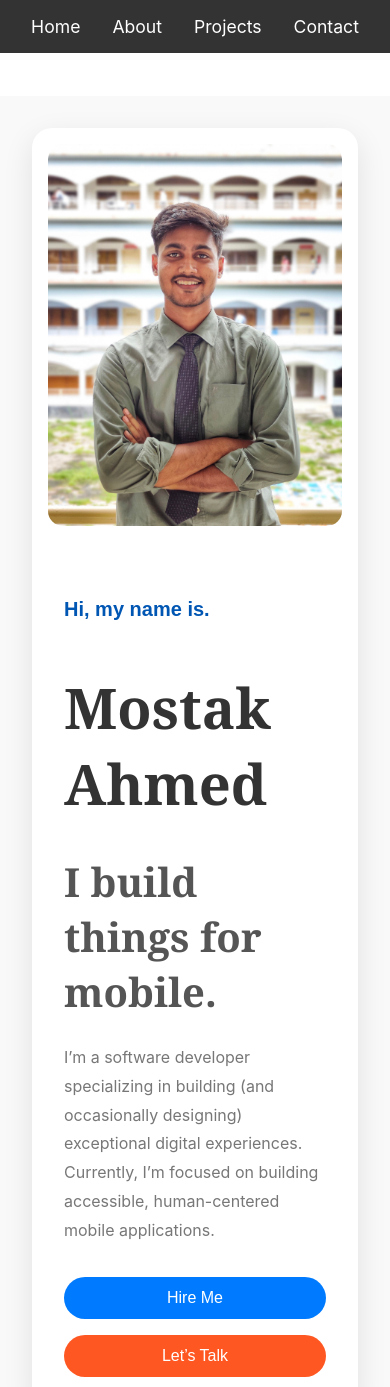
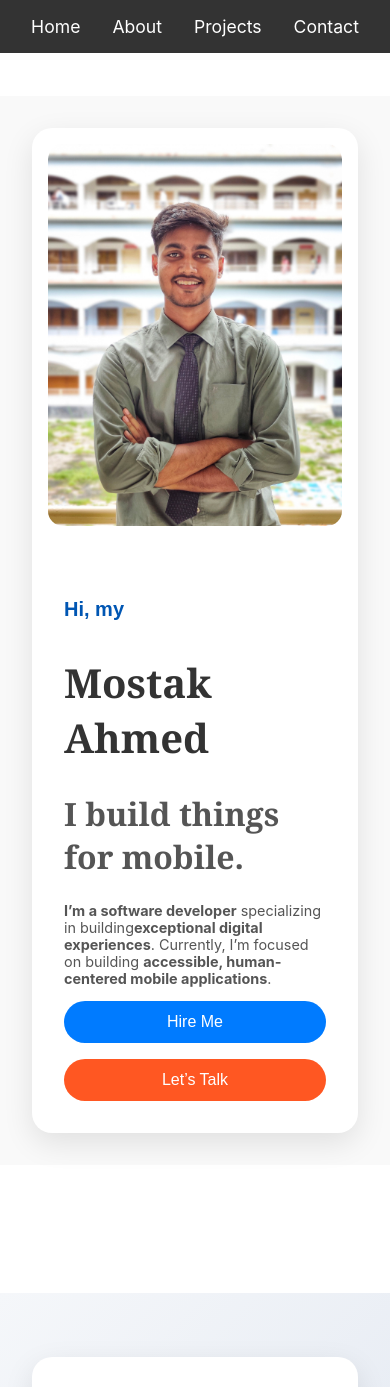
Before and after one commit to MostakAhmedShahad/portfolio-website, a React (Create React App) app: page / in a window 390 px wide. Shown: the top 1387 px of the page. Built offline with nearby package versions, Linux system fonts and the light colour scheme.

Commit message:
home_competed

```diff
--- a/src/components/Home.jsx
+++ b/src/components/Home.jsx
@@ -18,9 +18,9 @@ const Home = () => {
         setTimeout(() => {
           setText('\u00A0'); // Reset to a non-breaking space
           currentIndex = 0;
-        }, 500); // Shorter delay before restarting
+        }, 70); // Shorter delay before restarting
       }
-    }, 50); // Faster typing speed (50ms per letter)
+    }, 100); // Faster typing speed (50ms per letter)
 
     return () => clearInterval(interval);
   }, []);
@@ -47,7 +47,9 @@ const Home = () => {
           <h1>Mostak Ahmed</h1> {/* Name without gradient or shake effect */}
           <h2>I build things for mobile.</h2>
           <p>
-            I’m a software developer specializing in building (and occasionally designing) exceptional digital experiences. Currently, I’m focused on building accessible, human-centered mobile applications.
+            <strong>I’m a software developer</strong> specializing in building
+            <strong>exceptional digital experiences</strong>. Currently, I’m focused on
+            building <strong>accessible, human-centered mobile applications</strong>.
           </p>
 
           <div className="home-buttons">
--- a/src/components/Home.scss
+++ b/src/components/Home.scss
@@ -57,7 +57,9 @@
     margin-bottom: 0.5rem;
     font-family: 'Arial', sans-serif; // Simple font
     font-weight: bold; // Bold text
-    animation: fadeIn 1s ease-in-out;
+    height: 1.5rem; // Fixed height to prevent layout shift
+    overflow: hidden; // Hide overflow text
+    white-space: nowrap; // Prevent text from wrapping
   }
 
   h1 {
@@ -65,7 +67,6 @@
     color: #333; // Solid color for the name
     margin-bottom: 0.5rem;
     font-family: 'Georgia', serif; // Premium font
-    animation: slideIn 1s ease-in-out;
   }
 
   h2 {
@@ -73,17 +74,24 @@
     color: #555;
     margin-bottom: 1.5rem;
     font-family: 'Georgia', serif; // Premium font
-    animation: slideIn 1.2s ease-in-out;
   }
 
-  p {
-    font-size: 1rem; // Smaller font for the description
-    color: #777;
+  .home-text p {
+    font-size: 1.1rem;
+    color: #333;
     line-height: 1.8;
     margin-bottom: 2rem;
-    animation: fadeIn 1.5s ease-in-out;
+    font-weight: 600;
+    font-family: 'Arial', sans-serif;
+    background: rgba(0, 123, 255, 0.1);
+    padding: 1rem;
+    border-radius: 10px;
   }
 
+  .home-text p strong {
+    color: #007bff;
+    font-weight: 700;
+  }
   .home-buttons {
     display: flex;
     gap: 1rem;
@@ -129,17 +137,6 @@
   }
 }
 
-@keyframes slideIn {
-  from {
-    transform: translateY(50px);
-    opacity: 0;
-  }
-  to {
-    transform: translateY(0);
-    opacity: 1;
-  }
-}
-
 // Responsive Design
 @media (max-width: 768px) {
   .home-content {
@@ -153,42 +150,17 @@
   }
 
   .home-text {
-    h3 {
-      font-size: 1.25rem;
-      color: #0056b3;
-      margin-bottom: 0.5rem;
-      font-family: 'Arial', sans-serif;
-      font-weight: bold;
-      animation: fadeIn 1s ease-in-out;
-      height: 1.5rem; // Fixed height to prevent layout shift
-      overflow: hidden; // Ensure text doesn't overflow
-      white-space: nowrap;
-    }
-
     h1 {
-      font-size: 3.5rem;
-      color: #333;
-      margin-bottom: 0.5rem;
-      font-family: 'Georgia', serif;
-      animation: slideIn 1s ease-in-out;
+      font-size: 2.5rem; // Adjust font size for smaller screens
     }
 
     h2 {
-      font-size: 2.5rem;
-      color: #555;
-      margin-bottom: 1.5rem;
-      font-family: 'Georgia', serif;
-      animation: slideIn 1.2s ease-in-out;
+      font-size: 2rem; // Adjust font size for smaller screens
     }
 
     p {
-      font-size: 1rem;
-      color: #777;
-      line-height: 1.8;
-      margin-bottom: 2rem;
-      animation: fadeIn 1.5s ease-in-out;
+      font-size: 0.9rem; // Adjust font size for smaller screens
     }
-  }
 
     .home-buttons {
       flex-direction: column;
@@ -198,3 +170,4 @@
       }
     }
   }
+}
```
